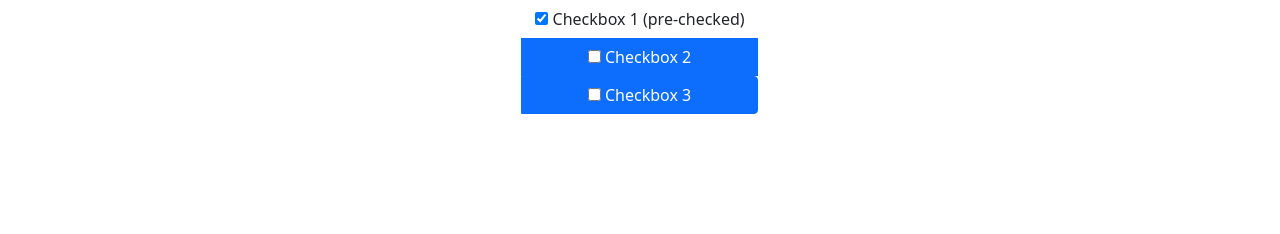
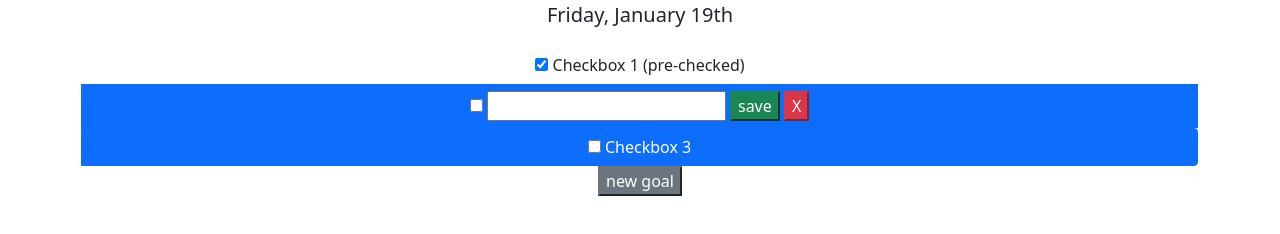
Before and after one commit to mjkonkel/goal-me, a plain HTML site: page index.html in a window 1280 px wide. Drawn offline with nearby package versions, Linux system fonts and the light colour scheme.

Commit message:
added date and buttons

```diff
--- /dev/null
+++ b/assets/js/script.js
@@ -0,0 +1,11 @@
+// setting current day at top of page
+var todayDate = moment().format('dddd, MMMM Do');
+$('#currentDay').text(todayDate);
+
+
+
+var newButton = document.getElementById("new");
+newButton.addEventListener("click", function() {
+    console.log("Button was clicked!");
+    // createGoal()
+  });
--- a/index.html
+++ b/index.html
@@ -8,17 +8,30 @@
     <title>Document</title>
 </head>
 <body class="main">
-    <div class="btn-group main-content" data-toggle="buttons">
+  <p id="currentDay" class="lead"></p>
+
+    <div class="btn-group main-content container" data-toggle="buttons">
         <label class="btn active">
           <input type="checkbox" checked> Checkbox 1 (pre-checked)
         </label>
         <label class="btn btn-primary">
-          <input type="checkbox"> Checkbox 2
+          <input type="checkbox">
+          <input type="textarea">
+          <button class="btn-success">save</button>
+          <button class="btn-danger">X</button>
         </label>
         <label class="btn btn-primary">
           <input type="checkbox"> Checkbox 3
         </label>
       </div>
+      <div class="main-content">
+        <label>
+          <button class="btn-secondary" id="new">new goal</button>
+        </label>
+      </div>
 
+      <script src="https://cdnjs.cloudflare.com/ajax/libs/jquery/3.2.1/jquery.min.js"></script>
+      <script src="https://cdnjs.cloudflare.com/ajax/libs/moment.js/2.24.0/moment.min.js"></script>
+      <script src="./assets/js/script.js"></script>
 </body>
 </html>
```
